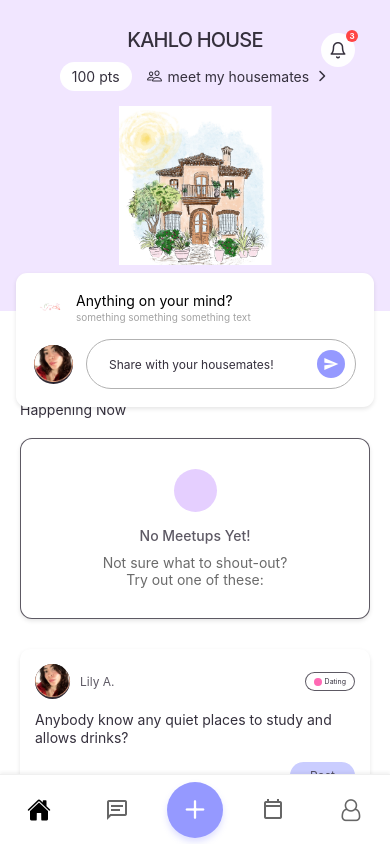
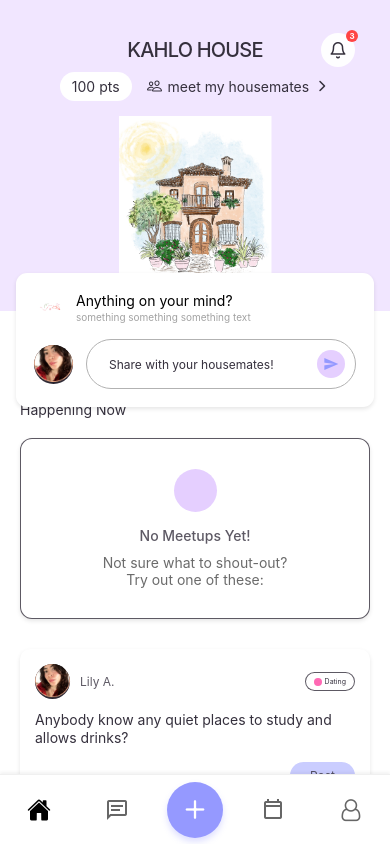
Before and after one commit to hannahwis15/quilly-social-shoutouts-pos, a React Native app: screen /HomeScreen in a window 390 px wide. Built offline with nearby package versions, Linux system fonts and the light colour scheme.

Commit message:
updated header completed

```diff
--- a/screens/HomescreenHomeScreen.js
+++ b/screens/HomescreenHomeScreen.js
@@ -166,7 +166,7 @@ const HomescreenHomeScreen = () => {
             />
             <TouchableOpacity style={styles.sendButton}>
               <View style={styles.sendButtonCircle}>
-                <MaterialCommunityIcons name="send" size={16} color="#FFFFFF" />
+                <MaterialCommunityIcons name="send" size={16} color="#9599FF" />
               </View>
             </TouchableOpacity>
           </View>
@@ -296,7 +296,7 @@ const styles = StyleSheet.create({
   },
   houseNameContainer: {
     alignItems: 'center',
-    marginTop: 8,
+    marginTop: 18,
     marginBottom: 10,
   },
   headerRow: {
@@ -450,7 +450,7 @@ const styles = StyleSheet.create({
     width: 28,
     height: 28,
     borderRadius: 14,
-    backgroundColor: '#9599FF',
+    backgroundColor: '#E5CFFF',
     justifyContent: 'center',
     alignItems: 'center',
   },
```
